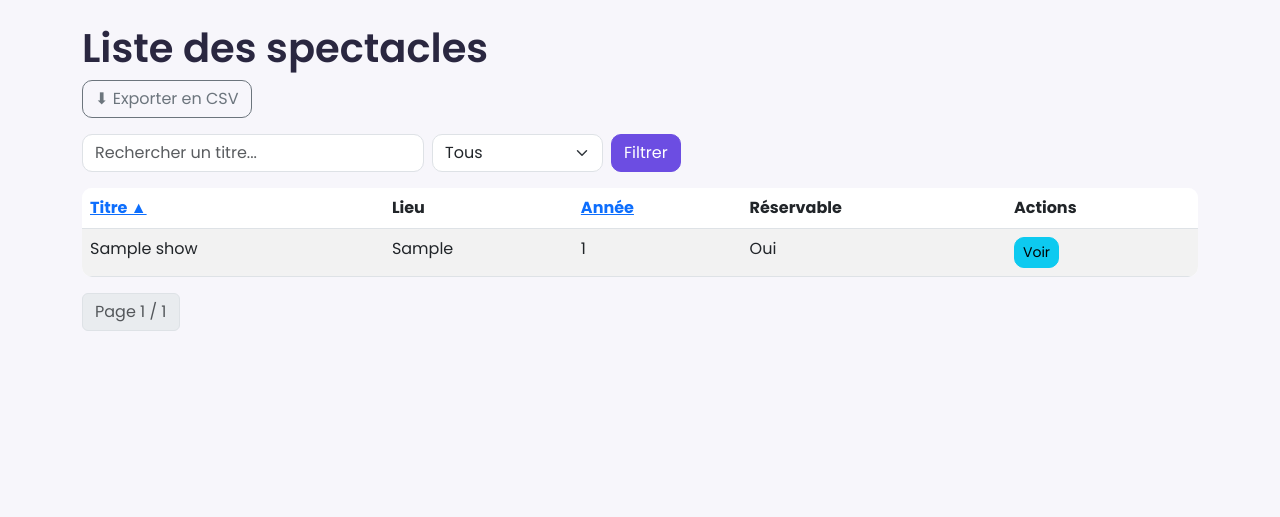
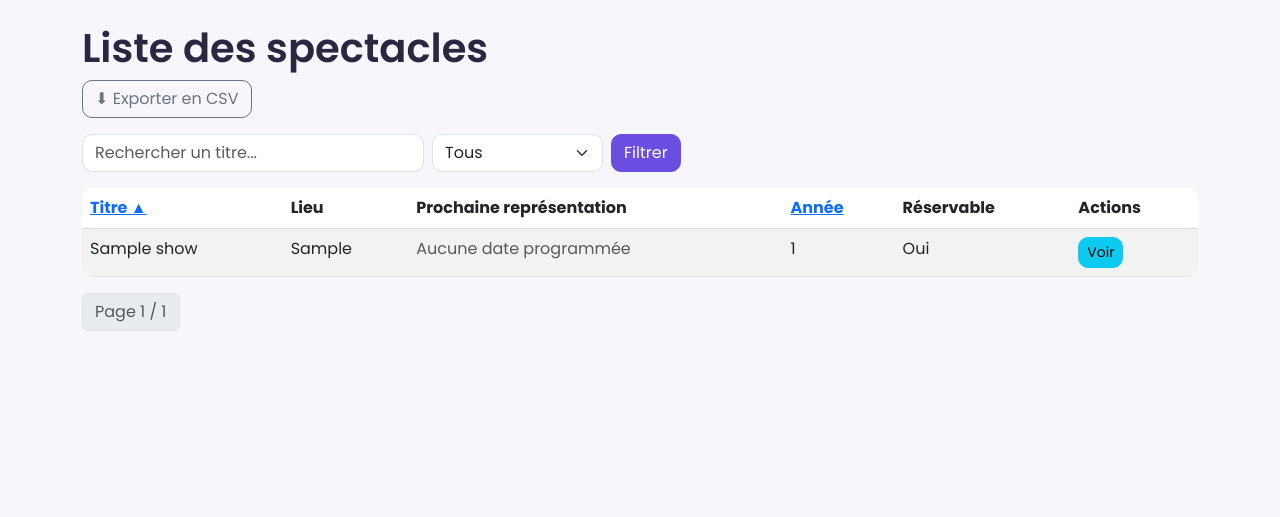
Before and after one commit to mehdichouati/Django_PID, a Django app: page /show/ in a window 1280 px wide. Shown: the part 56-573 px from the top of the page. Run offline with Django 5.2, Linux system fonts and the light colour scheme; tables that the repository leaves empty hold one stand-in row (values such as "Sample post").

Commit message:
Affichage de la prochaine date de représentation dans le catalogue (conforme au use case Consulter le catalogue)

```diff
--- a/reservations/catalogue/templates/catalogue/show_index.html
+++ b/reservations/catalogue/templates/catalogue/show_index.html
@@ -6,7 +6,6 @@
 <a href="{% url 'show_create' %}" class="btn btn-success mb-3">+ Nouveau spectacle</a>
 {% endif %}
 <a href="{% url 'show_export_csv' %}?q={{ query }}&bookable={{ bookable }}" class="btn btn-outline-secondary mb-3">⬇ Exporter en CSV</a>
-
 <form method="get" class="row g-2 mb-3">
     <div class="col-auto">
         <input type="text" name="q" value="{{ query }}" class="form-control" placeholder="Rechercher un titre...">
@@ -22,7 +21,6 @@
         <button type="submit" class="btn btn-primary">Filtrer</button>
     </div>
 </form>
-
 <table class="table table-striped">
     <thead>
         <tr>
@@ -32,6 +30,7 @@
                 </a>
             </th>
             <th>Lieu</th>
+            <th>Prochaine représentation</th>
             <th>
                 <a href="?q={{ query }}&bookable={{ bookable }}&sort={% if sort == 'created_in' %}-created_in{% else %}created_in{% endif %}">
                     Année {% if sort == 'created_in' %}▲{% elif sort == '-created_in' %}▼{% endif %}
@@ -46,6 +45,13 @@
         <tr>
             <td>{{ show.title }}</td>
             <td>{{ show.location.designation|default:"—" }}</td>
+            <td>
+                {% if show.next_representation %}
+                    {{ show.next_representation.schedule|date:"d/m/Y à H\hi" }}
+                {% else %}
+                    <span class="text-muted">Aucune date programmée</span>
+                {% endif %}
+            </td>
             <td>{{ show.created_in|default:"—" }}</td>
             <td>{% if show.bookable %}Oui{% else %}Non{% endif %}</td>
             <td>
@@ -53,11 +59,10 @@
             </td>
         </tr>
         {% empty %}
-        <tr><td colspan="5" class="text-muted">Aucun spectacle trouvé.</td></tr>
+        <tr><td colspan="6" class="text-muted">Aucun spectacle trouvé.</td></tr>
         {% endfor %}
     </tbody>
 </table>
-
 <nav>
     <ul class="pagination">
         {% if page_obj.has_previous %}
--- a/reservations/catalogue/views.py
+++ b/reservations/catalogue/views.py
@@ -5,6 +5,7 @@ from django.http import HttpResponse
 from django.contrib.auth.models import User
 from django.contrib import messages
 from django.core.paginator import Paginator
+from django.utils import timezone
 from django.db.models import Q, Avg
 from django.contrib.auth.decorators import login_required
 from .decorators import role_required
@@ -143,6 +144,13 @@ def show_index(request):
     paginator = Paginator(shows, 10)
     page_number = request.GET.get('page')
     page_obj = paginator.get_page(page_number)
+
+    # Pour chaque spectacle affiché, on calcule sa prochaine représentation à venir
+    now = timezone.now()
+    for show in page_obj:
+        show.next_representation = Representation.objects.filter(
+            show=show, schedule__gte=now
+        ).order_by('schedule').first()
 
     return render(request, 'catalogue/show_index.html', {
         'page_obj': page_obj,
```
